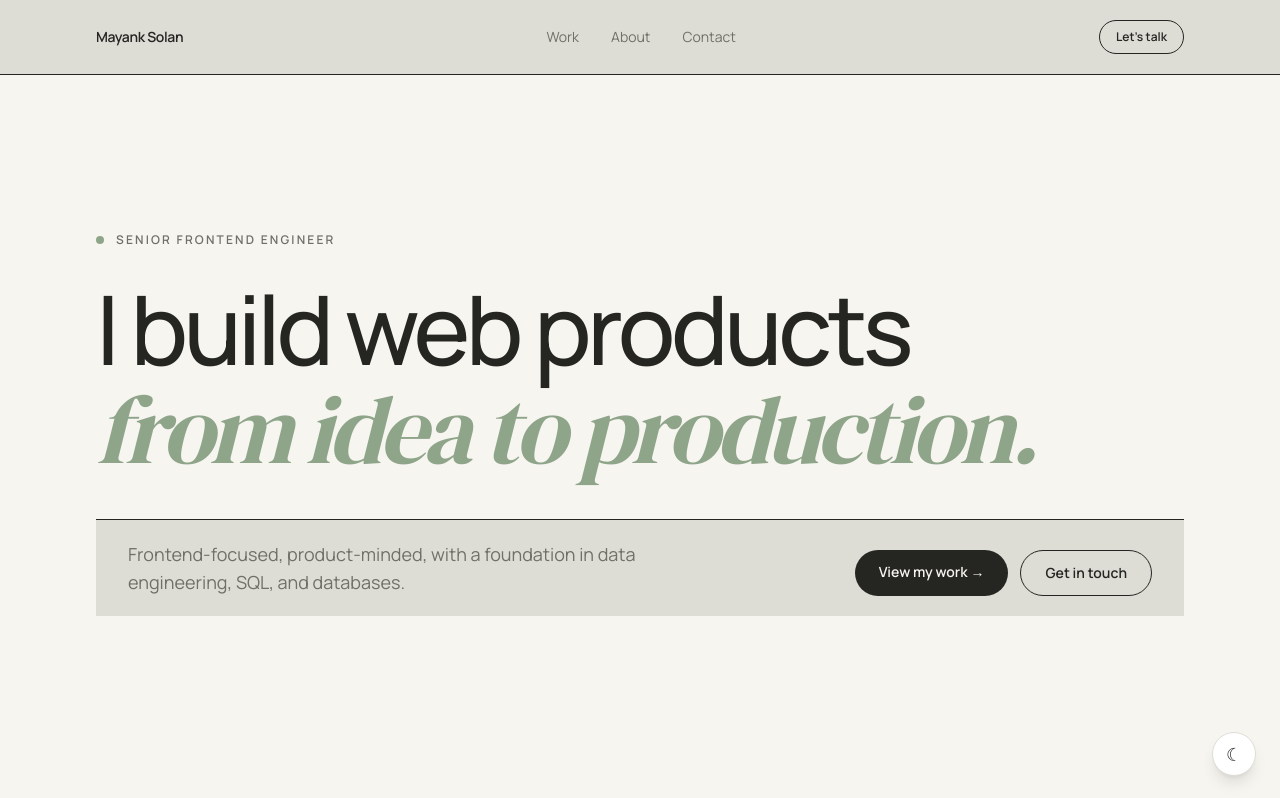
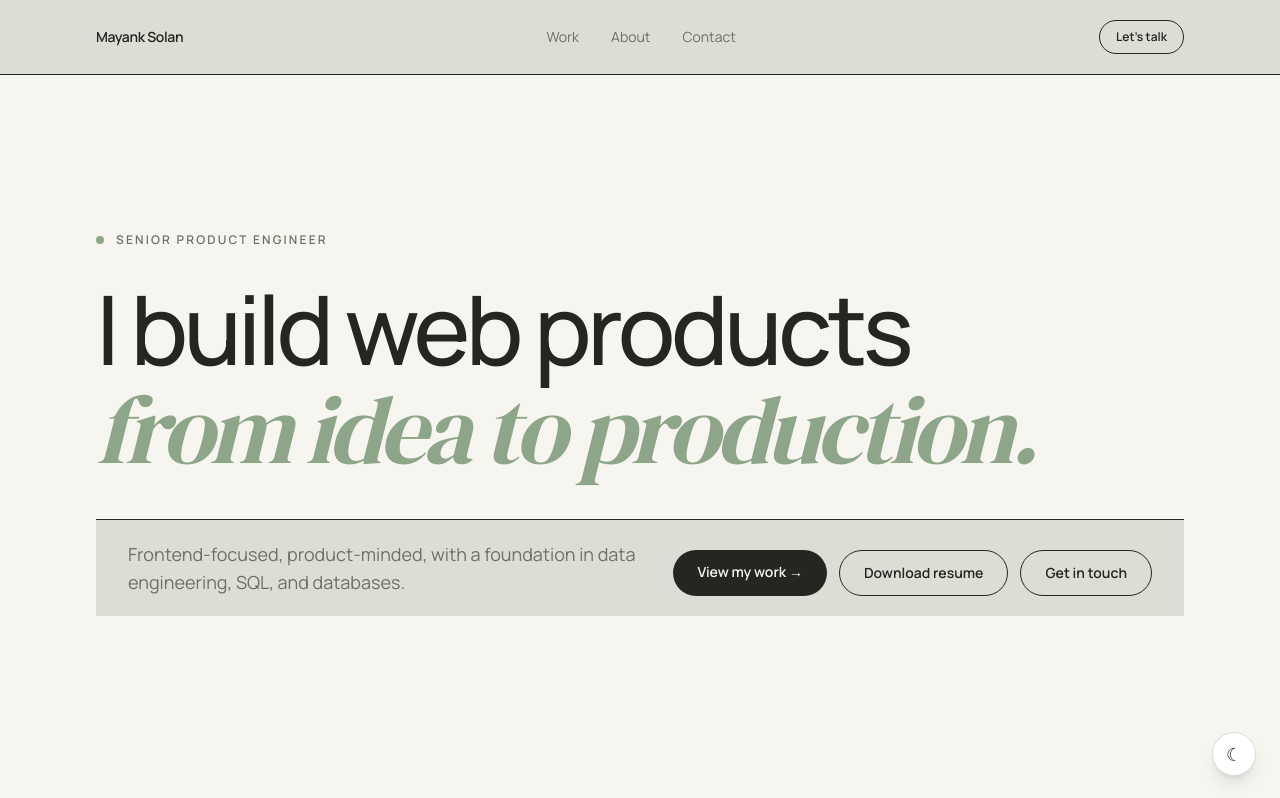
Before and after one commit to mayanksolan/Portfolio, an Astro site: page / in a window 1280 px wide. Shown: the top 798 px of the page. Built offline with nearby package versions, Linux system fonts and the light colour scheme; Astro itself is replaced by a stand-in of ours.

Commit message:
Add downloadable resume to portfolio
Update portfolio role copy and add a homepage link to download the resume PDF.

```diff
--- a/src/layouts/Layout.astro
+++ b/src/layouts/Layout.astro
@@ -21,7 +21,7 @@ const { title } = Astro.props;
     <meta name="viewport" content="width=device-width" />
     <meta
       name="description"
-      content="Mayank Solan — Senior Frontend Engineer building web products with React, TypeScript, and modern web technologies, backed by a foundation in data engineering, SQL, and databases."
+      content="Mayank Solan — Senior Product Engineer building web products with React, TypeScript, and modern web technologies, backed by a foundation in data engineering, SQL, and databases."
     />
     <meta name="author" content="Mayank Solan" />
     <meta name="robots" content="index, follow" />
@@ -30,7 +30,7 @@ const { title } = Astro.props;
     <meta property="og:title" content={title} />
     <meta
       property="og:description"
-      content="Senior Frontend Engineer building web products from idea to production."
+      content="Senior Product Engineer building web products from idea to production."
     />
     <meta property="og:site_name" content="Mayank Solan" />
 
@@ -38,7 +38,7 @@ const { title } = Astro.props;
     <meta name="twitter:title" content={title} />
     <meta
       name="twitter:description"
-      content="Senior Frontend Engineer building web products from idea to production."
+      content="Senior Product Engineer building web products from idea to production."
     />
 
     <link rel="icon" type="image/svg+xml" href="/portfolio/favicon.svg" />
--- a/src/pages/index.astro
+++ b/src/pages/index.astro
@@ -2,7 +2,7 @@
 import Layout from "../layouts/Layout.astro";
 ---
 
-<Layout title="Mayank Solan — Senior Frontend Engineer">
+<Layout title="Mayank Solan — Senior Product Engineer">
   <div class="min-h-[78vh]">
     <!-- Navigation -->
     <header class="fixed inset-x-0 top-0 z-50 border-b bg-(--border) backdrop-blur-md">
@@ -37,7 +37,7 @@ import Layout from "../layouts/Layout.astro";
             class="mb-8 flex items-center gap-3 text-xs font-semibold uppercase tracking-[0.18em] text-(--muted)"
           >
             <span class="h-2 w-2 rounded-full bg-(--sage)"></span>
-            Senior Frontend Engineer
+            Senior Product Engineer
           </div>
 
           <h1
@@ -64,6 +64,14 @@ import Layout from "../layouts/Layout.astro";
                 class="rounded-full bg-(--foreground) px-6 py-3 text-sm font-semibold text-(--background) transition-transform hover:-translate-y-0.5"
               >
                 View my work →
+              </a>
+
+              <a
+                href={`${import.meta.env.BASE_URL}/resume.pdf`}
+                download="Mayank-Solan-Resume.pdf"
+                class="rounded-full border bg-(--border) px-6 py-3 text-sm font-semibold transition-colors hover:bg-(--sage-soft)"
+              >
+                Download resume
               </a>
 
               <a
@@ -270,7 +278,7 @@ import Layout from "../layouts/Layout.astro";
               <article class="grid grid-cols-[1fr_auto] gap-6 py-7">
                 <div>
                   <h3 class="text-lg font-semibold">Hatica</h3>
-                  <p class="mt-1 text-sm text-(--muted)">Senior Frontend Engineer</p>
+                  <p class="mt-1 text-sm text-(--muted)">Senior Product Engineer</p>
                 </div>
 
                 <p class="text-sm text-(--muted)">2022 — 2026</p>
```
Also changed, not shown: 1 other file.
